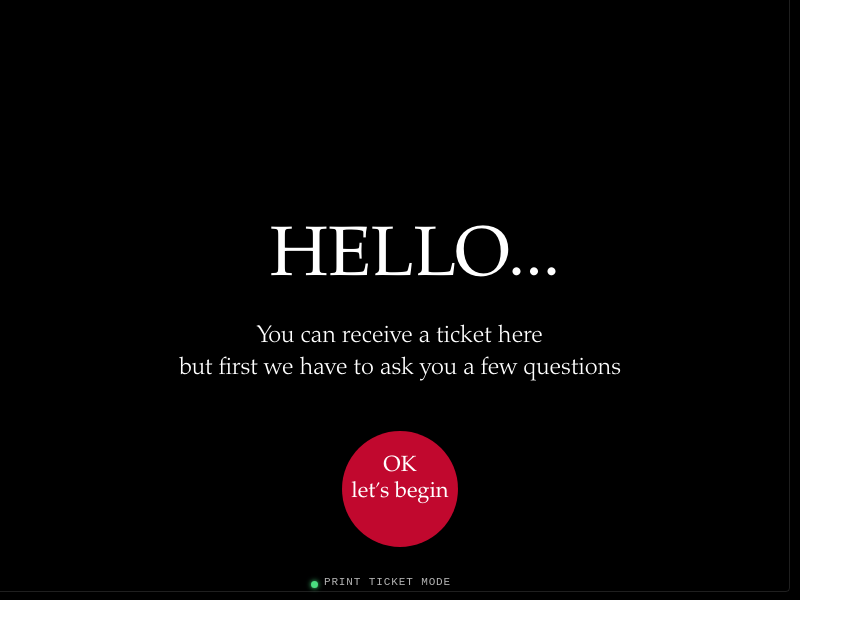
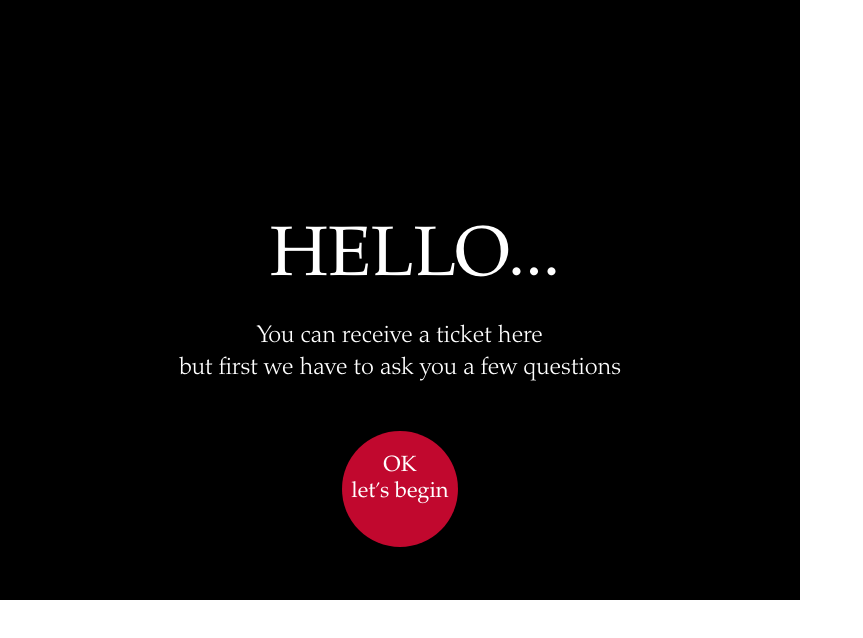
Before and after one commit to scottdickerson/interimaginary-ticket-kiosk, a React (Create React App) app: page / in a window 1280 px wide. Shown: the top 638 px of the page, without its empty margins (0-863 px from the left). Built offline with nearby package versions, Linux system fonts and the light colour scheme; no server answers.

Commit message:
fix(diagnosticpanel): only show when off

```diff
--- a/src/components/DiagnosticPanel/DiagnosticPanel.jsx
+++ b/src/components/DiagnosticPanel/DiagnosticPanel.jsx
@@ -12,12 +12,12 @@ const DiagnosticPanel = ({ isPrinterConfigured, isLoaded }) => {
     ? styles.print
     : styles.digital;
 
-  return (
+  return isLoaded && !isPrinterConfigured ? (
     <div className={styles.panel}>
       <span className={`${styles.dot} ${indicator}`} />
-      <span className={styles.label}>{mode}</span>
+      {/* <span className={styles.label}>{mode}</span> */}
     </div>
-  );
+  ) : null;
 };
 
 export default DiagnosticPanel;
--- a/src/components/DiagnosticPanel/DiagnosticPanel.module.css
+++ b/src/components/DiagnosticPanel/DiagnosticPanel.module.css
@@ -1,10 +1,10 @@
 .panel {
   position: absolute;
-  bottom: 8px;
-  right: 10px;
+  bottom: 16px;
+  right: 16px;
   gap: 6px;
   display: flex;
-  justify-content: center;
+  justify-content: flex-end;
   align-items: flex-end;
   padding: 3px 8px;
   border: 1px solid rgba(255, 255, 255, 0.12);
```
Also changed, not shown: server.js (+5 -3 lines).
